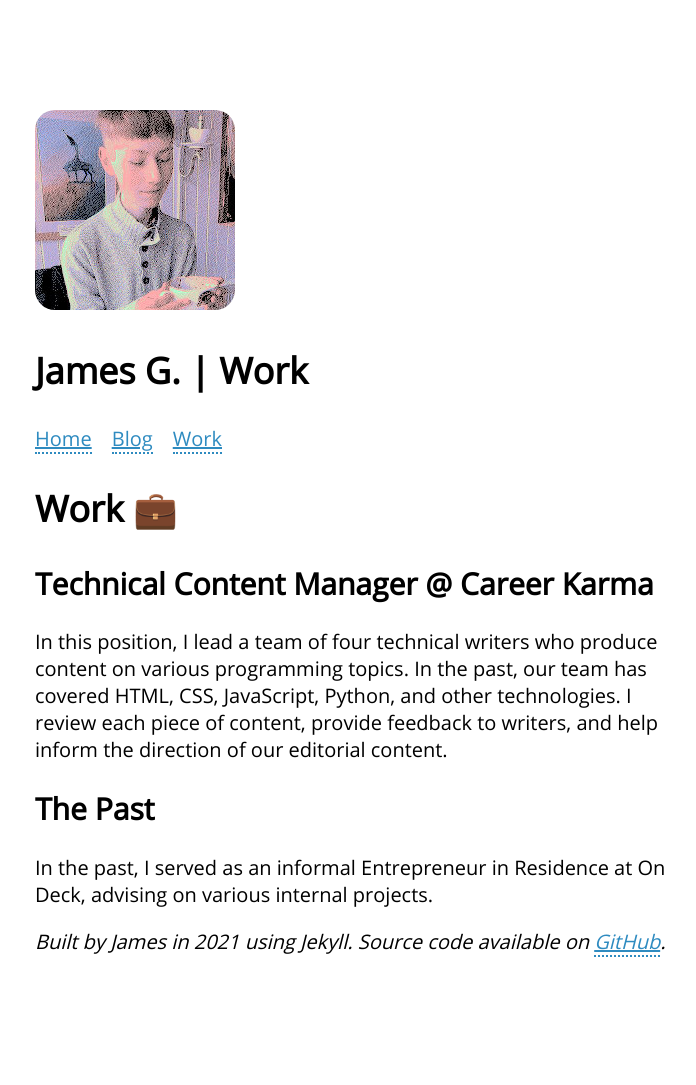
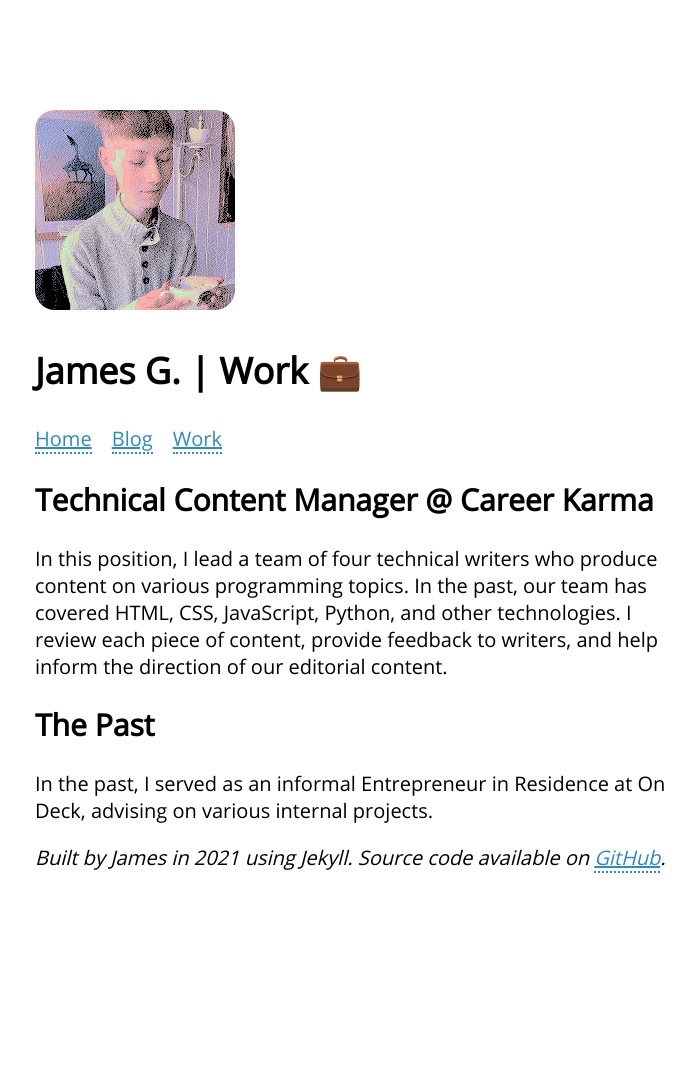
Before and after one commit to capjamesg/website, a Jekyll site: the page built from work.markdown, in a window 1280 px wide. Shown: the whole page, without its empty margins (280-976 px from the left). Built offline with Jekyll 4.4.1, drawn with Linux system fonts in a browser that asks for light colours; after the commit the page ends 1001 px from its top, so only the background shows below that.

```diff
--- a/blog/index.html
+++ b/blog/index.html
@@ -1,7 +1,6 @@
 ---
 layout: default
-title: "Blog"
-title: Blog
+title: "Blog ✏️"
 ---
 
 <p>Below are the posts I wrote for my blog in mid-to-late 2020.</p>
--- a/work.markdown
+++ b/work.markdown
@@ -1,10 +1,9 @@
 ---
-title: "Work"
+title: "Work 💼"
 layout: default
 ---
 
 <section>
-	<h1>Work 💼</h1>
 	<h2>Technical Content Manager @ Career Karma</h2>
 	<p>In this position, I lead a team of four technical writers who produce content on various programming topics. In the past, our team has covered HTML, CSS, JavaScript, Python, and other technologies. I review each piece of content, provide feedback to writers, and help inform the direction of our editorial content.</p>
 	<h2>The Past</h2>
```
